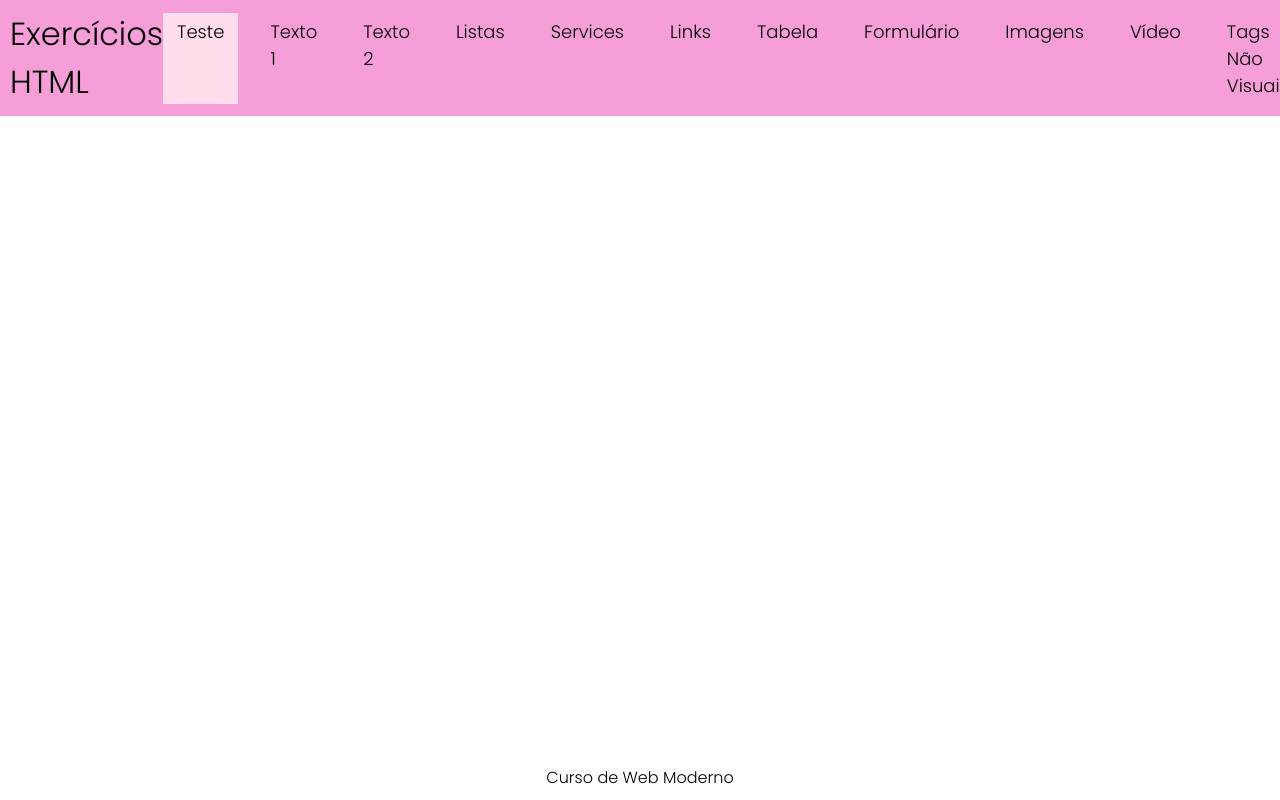
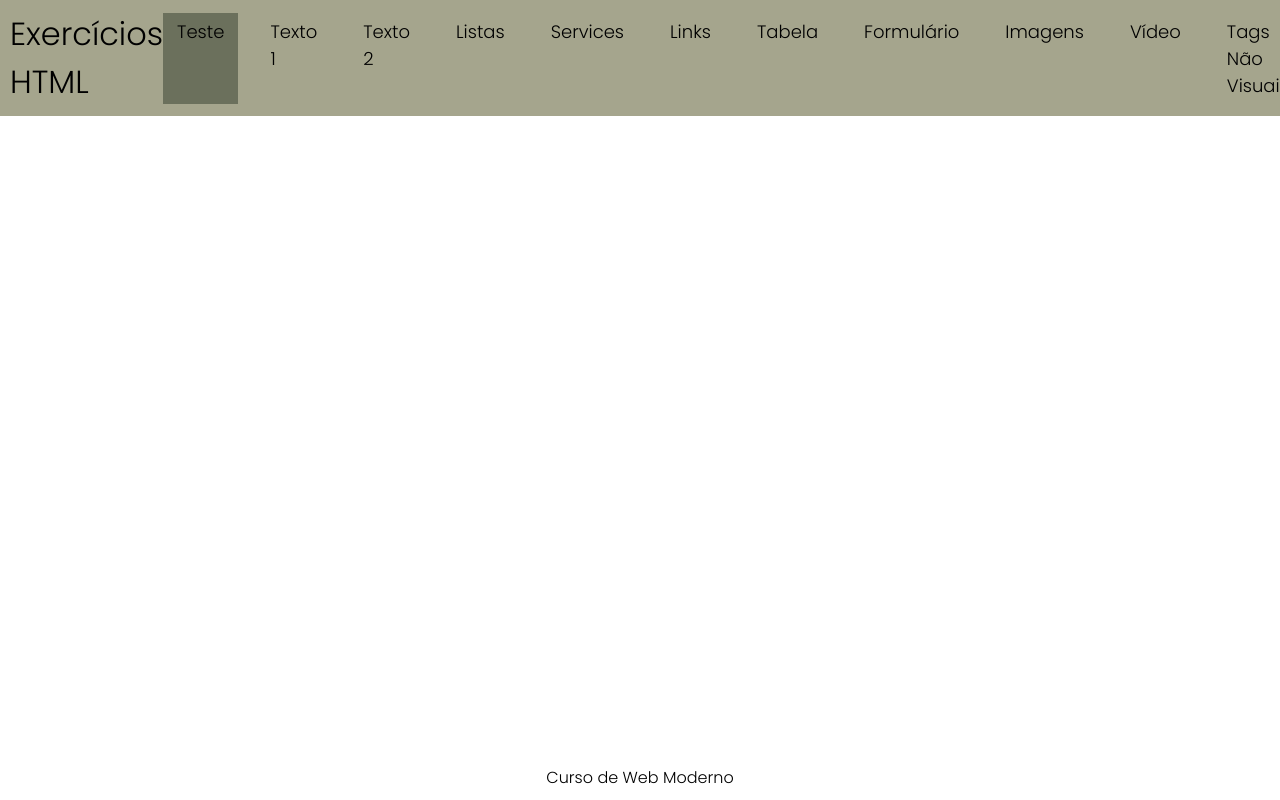
Before and after one commit to victoriamnx/Udemy, a plain HTML site: page html/index.html in a window 1280 px wide. In both pictures the pointer is over the item "Teste". Shown: the top 800 px of the page. Drawn offline with Linux system fonts and the light colour scheme.

Commit message:
fix: new homepage style

```diff
--- a/html/style.css
+++ b/html/style.css
@@ -1,6 +1,6 @@
 @import url("https://fonts.googleapis.com/css2?family=Poppins:ital,wght@0,100;0,200;0,300;1,100;1,200&display=swap");
 
-A {color: #6b705c #a5a58d #b7b7a4 #ffe8d6 #ddbea9 #cb997e;}
+A { color: #6b705c #a5a58d #b7b7a4 #ffe8d6 #ddbea9 #cb997e; }
 
 * {
   margin: 0;
@@ -31,7 +31,7 @@ li {
   padding: 10px;
   margin-bottom: 10px;
   color: #000000;
-  background-color: #f59ed8;
+  background-color: #a5a58d;
 }
 
 .nav-links a {
@@ -49,9 +49,11 @@ li {
   font-size: 18px;
 }
 
+.nav-links a:hover,
 .menu li:hover {
+  color: #a5a58d;
   transition: 0.3s ease;
-  background-color: #ffddec;
+  background-color: #6b705c;
 }
 
 .menu li {
@@ -64,7 +66,7 @@ li {
 }
 
 .dropdown {
-  background-color: #f59ed8;
+  background-color: #a5a58d;
   padding: 1em 0;
   position: absolute;
   /*WITH RESPECT TO PARENT*/
@@ -84,7 +86,7 @@ li {
 }
 
 .dropdown li:hover {
-  background-color: #ffddec;
+  background-color: #6b705c;
 }
 
 .services:hover .dropdown {
```
Also changed, not shown: html/index.html (+1 -0 lines).
